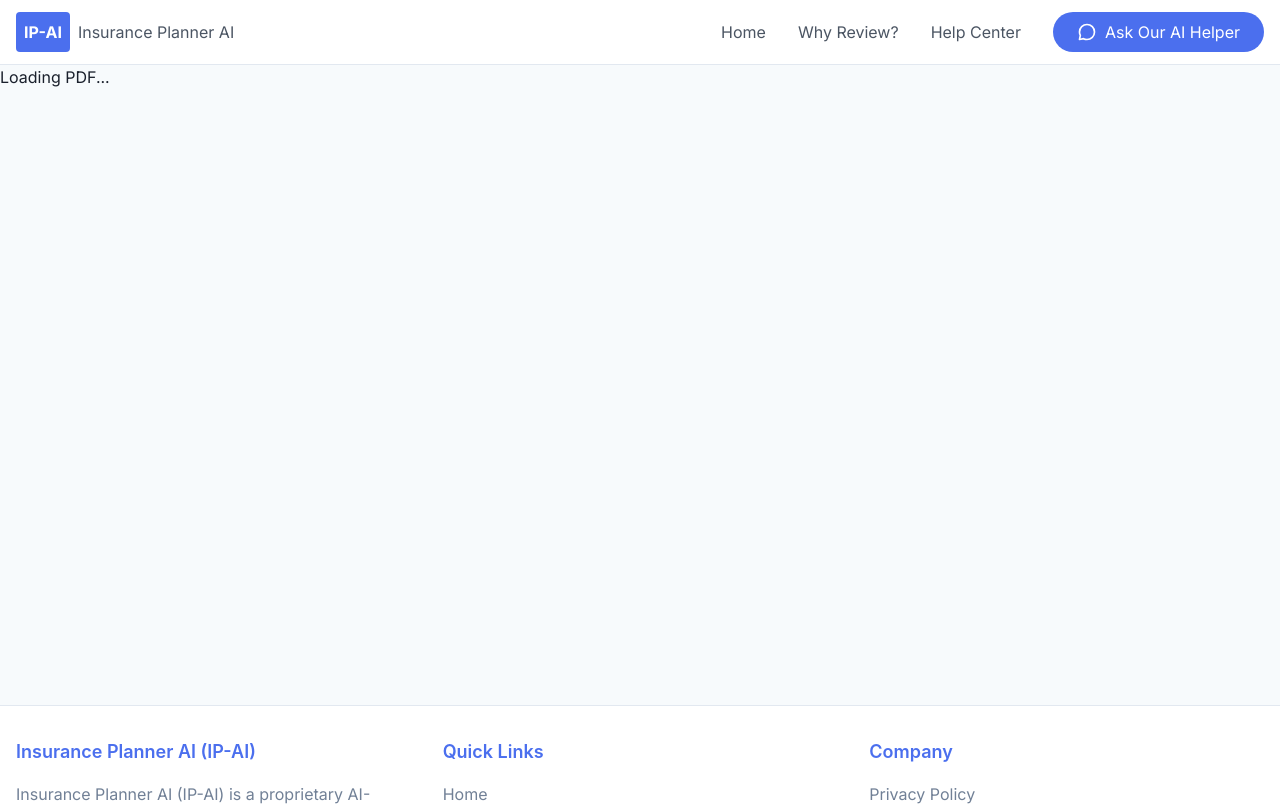
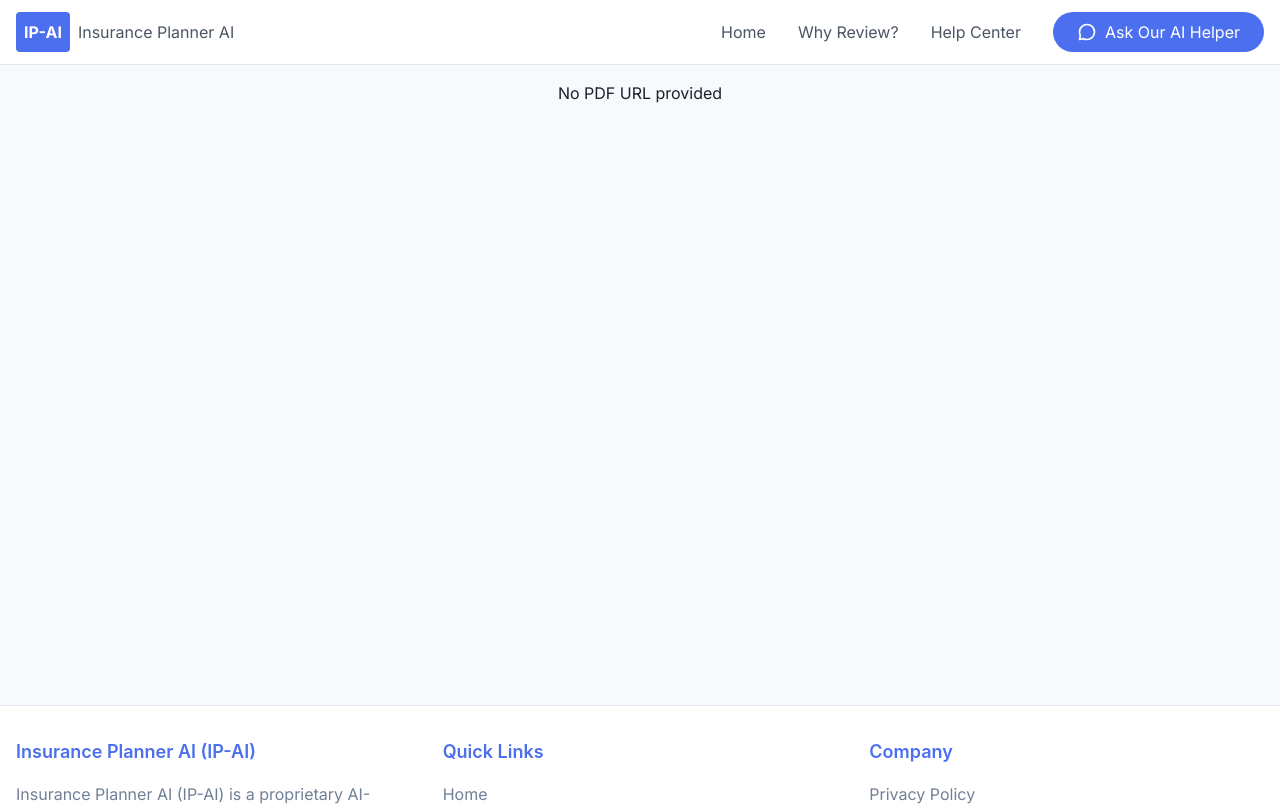
Before and after one commit to itsgabeover/dashboard-copy, a Next.js app: page /view-pdf in a window 1280 px wide. Shown: the top 806 px of the page. Built offline with nearby package versions, Linux system fonts and the light colour scheme.

Commit message:
Update page.tsx

```diff
--- a/app/view-pdf/page.tsx
+++ b/app/view-pdf/page.tsx
@@ -1,26 +1,29 @@
-// app/view-pdf/page.tsx
-"use client";
-import React from "react";
-import { useSearchParams } from "next/navigation";
+"use client"
+
+import React, { Suspense } from "react"
+import { useSearchParams } from "next/navigation"
+
+const PDFViewer = () => {
+  const searchParams = useSearchParams()
+  const pdfUrl = searchParams.get("pdfUrl")
+
+  return (
+    <div className="pdf-container h-screen">
+      {pdfUrl ? (
+        <iframe src={pdfUrl} width="100%" height="100%" style={{ border: "none" }} title="PDF Viewer" />
+      ) : (
+        <p className="text-center py-4">No PDF URL provided</p>
+      )}
+    </div>
+  )
+}
 
 const ViewPDF = () => {
-  const searchParams = useSearchParams();
-  const pdfUrl = searchParams.get("pdfUrl");
+  return (
+    <Suspense fallback={<div className="text-center py-4">Loading PDF viewer...</div>}>
+      <PDFViewer />
+    </Suspense>
+  )
+}
 
-  return (
-    <div className="pdf-container">
-      {pdfUrl ? (
-        <iframe
-          src={pdfUrl}
-          width="100%"
-          height="100%"
-          style={{ border: "none" }}
-        />
-      ) : (
-        <p>Loading PDF...</p>
-      )}
-    </div>
-  );
-};
-
-export default ViewPDF;
+export default ViewPDF
```
